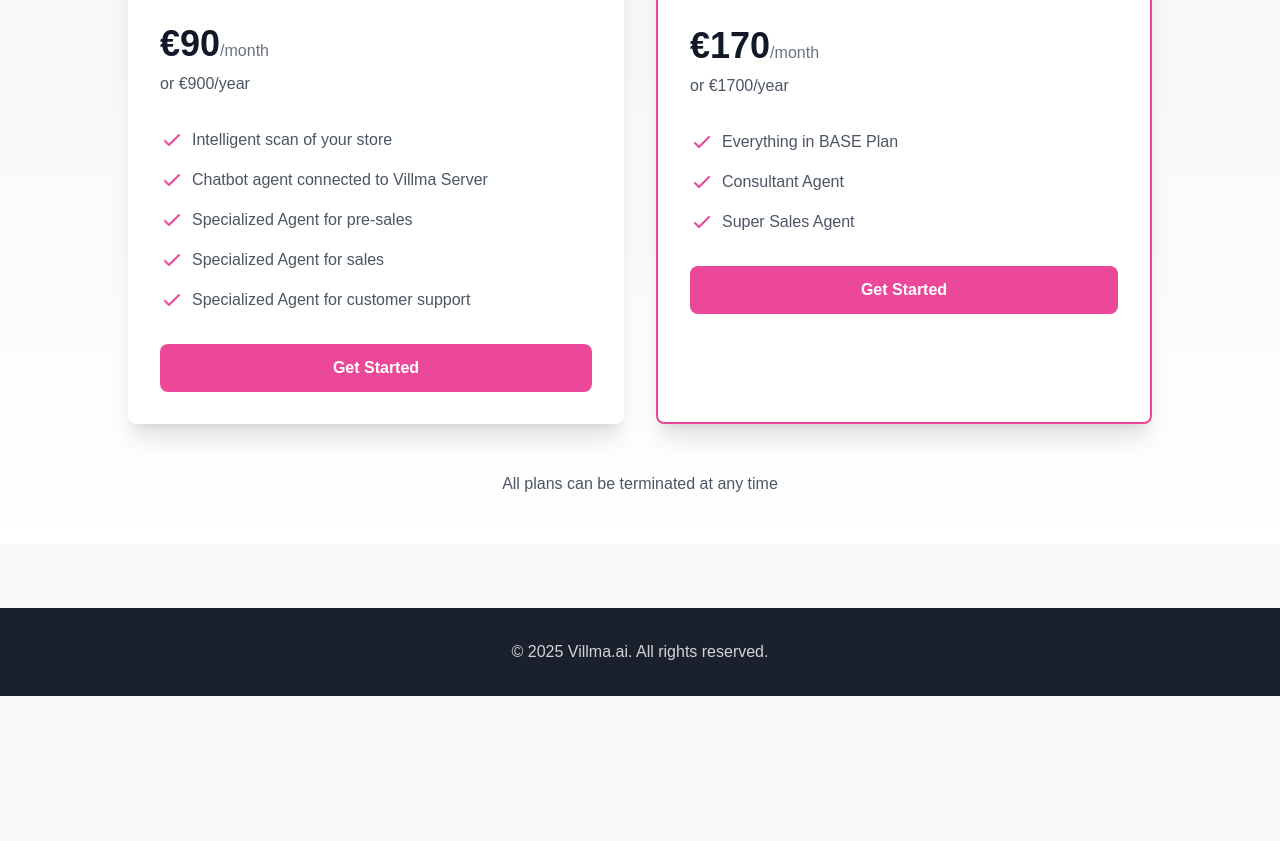
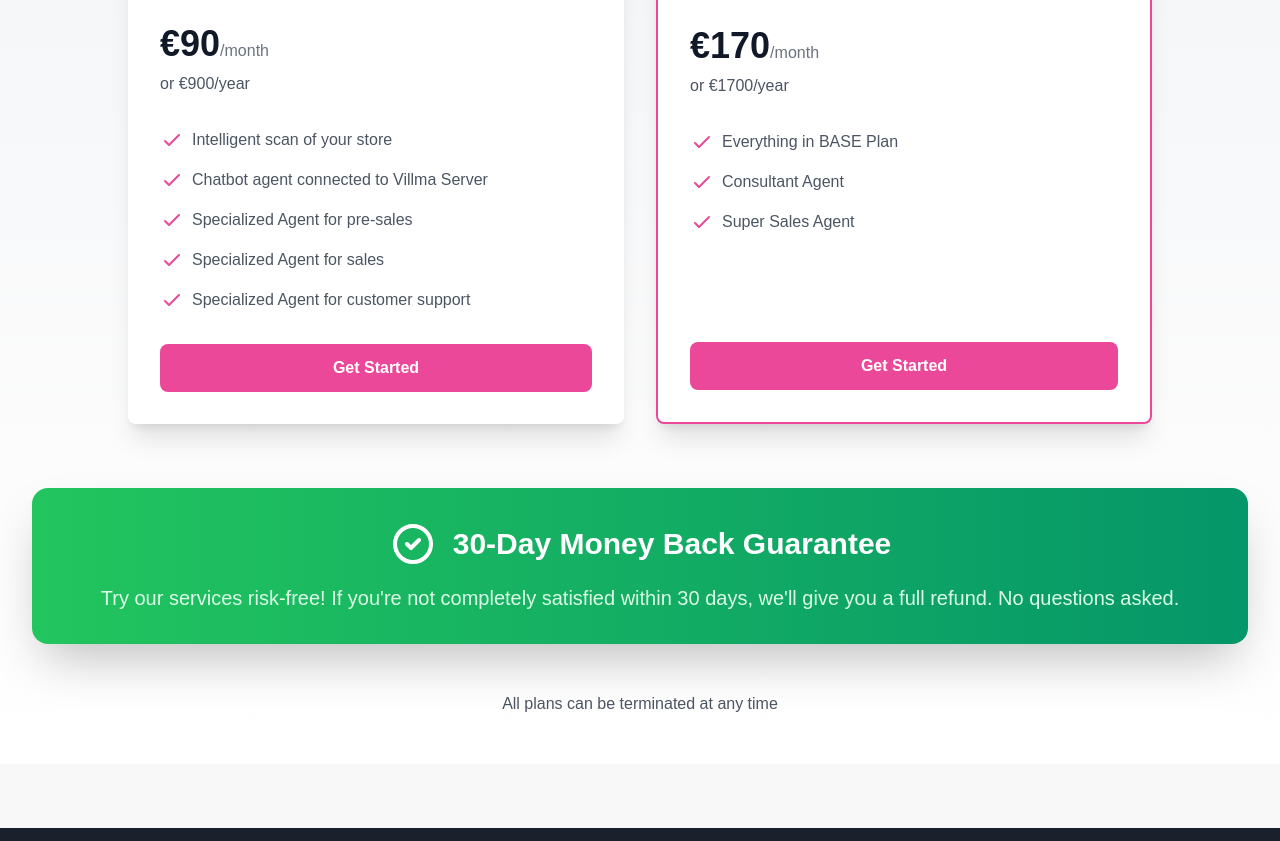
Before and after one commit to villma-ai/website, a Next.js app: page /pricing in a window 1280 px wide. Shown: the part 468-1309 px from the top of the page. Before the commit the page ends 1164 px from the top, so only its background shows below. Built offline with nearby package versions, Linux system fonts and the light colour scheme.

Commit message:
Pricing page 30-day money back

```diff
--- a/src/app/pricing/page.tsx
+++ b/src/app/pricing/page.tsx
@@ -18,6 +18,35 @@ const PricingPage = () => {
 
         <PricingCards />
 
+        {/* Money Back Guarantee */}
+        <div className="mt-16 text-center">
+          <div className="bg-gradient-to-r from-green-500 to-emerald-600 rounded-2xl p-8 shadow-2xl transform hover:scale-105 transition-transform">
+            <div className="flex items-center justify-center mb-4">
+              <svg
+                className="h-12 w-12 text-white mr-4"
+                fill="none"
+                viewBox="0 0 24 24"
+                stroke="currentColor"
+              >
+                <path
+                  strokeLinecap="round"
+                  strokeLinejoin="round"
+                  strokeWidth="2"
+                  d="M9 12l2 2 4-4m6 2a9 9 0 11-18 0 9 9 0 0118 0z"
+                />
+              </svg>
+              <h2 className="text-3xl font-bold text-white">
+                30-Day Money Back Guarantee
+              </h2>
+            </div>
+            <p className="text-xl text-green-100 font-medium">
+              Try our services risk-free! If you&apos;re not completely
+              satisfied within 30 days, we&apos;ll give you a full refund. No
+              questions asked.
+            </p>
+          </div>
+        </div>
+
         {/* Additional Info */}
         <div className="mt-12 text-center text-gray-600 dark:text-gray-300">
           <p>{pricingData.footer}</p>
--- a/src/components/PricingCards.tsx
+++ b/src/components/PricingCards.tsx
@@ -14,7 +14,7 @@ const PricingCards = () => {
             plan.isPopular ? 'border-2 border-pink-500' : ''
           }`}
         >
-          <div className="p-8">
+          <div className="p-8 h-full flex flex-col">
             {plan.isPopular && (
               <div className="absolute top-0 right-0 bg-pink-500 text-white px-4 py-1 rounded-bl-lg">
                 Popular
@@ -36,7 +36,7 @@ const PricingCards = () => {
                 or €{plan.yearlyPrice}/year
               </p>
             </div>
-
+            <div className="flex flex-col justify-between flex-1">
               <ul className="space-y-4 mb-8">
                 {plan.features.map((feature) => (
                   <li key={feature.name} className="flex items-start">
@@ -73,6 +73,7 @@ const PricingCards = () => {
               </button>
             </div>
           </div>
+        </div>
       ))}
     </div>
   );
```
Lines whose indentation alone changed are shown as unchanged.
